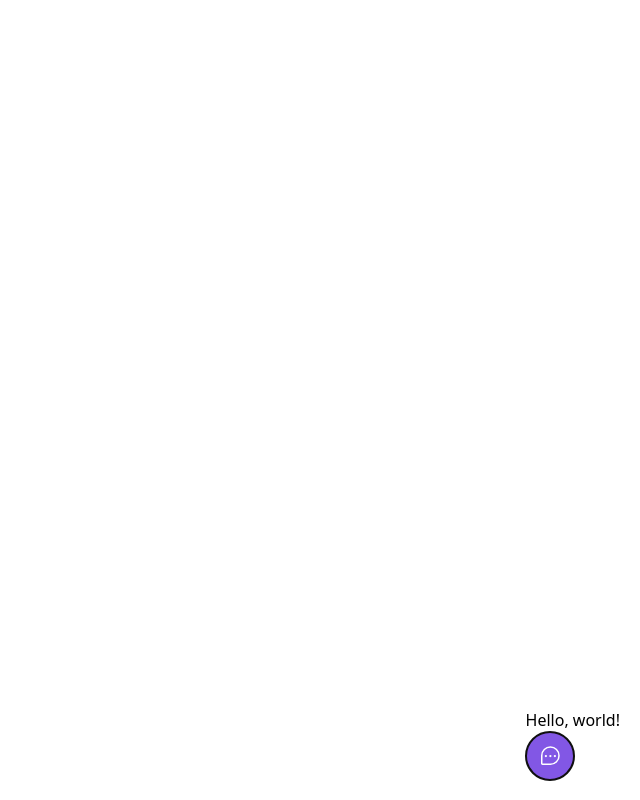
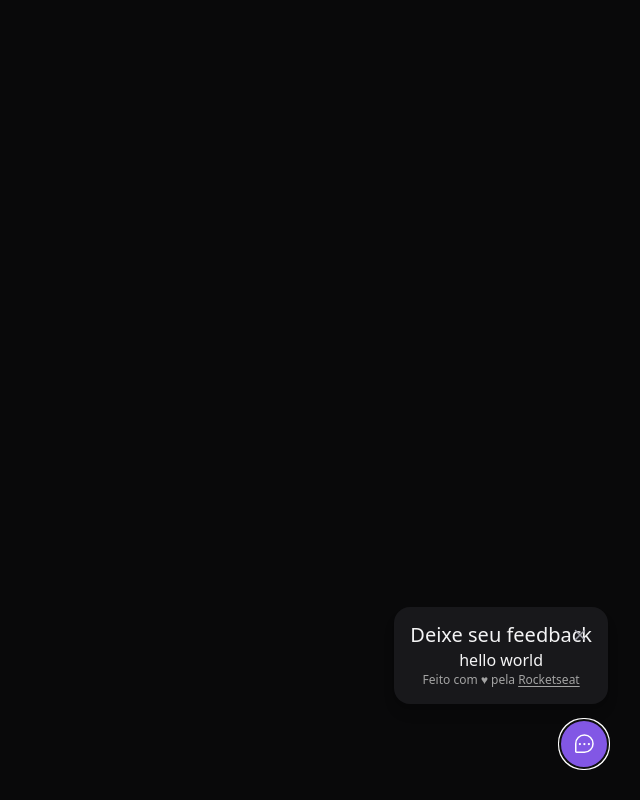
Before and after one commit to LucasMatheos/NLW-Return, a React (Vite) app: page / in a window 1280 px wide. Both pictures are taken after a click on the button "Feedback". Shown: the whole page, without its empty margins (640-1280 px from the left). Built offline with nearby package versions, Linux system fonts and the light colour scheme.

Commit message:
Body background, WidgetForm and CloseButton

```diff
--- /dev/null
+++ b/src/components/CloseButton.tsx
@@ -0,0 +1,10 @@
+import { Popover } from "@headlessui/react";
+import { X } from "phosphor-react";
+
+export function CloseButton(){
+  return(
+    <Popover.Button className="top-5 right-5 absolute text-zinc-400 hover: text-zinc-100 " title="Fechar formulário de feedback">
+      <X weight="bold" className="w-4 h-4"/>
+    </Popover.Button>
+  )
+}
--- a/src/components/Widget.tsx
+++ b/src/components/Widget.tsx
@@ -1,10 +1,13 @@
 import { ChatTeardropDots } from "phosphor-react";
 import { Popover } from "@headlessui/react";
+import { WidgetForm } from "./WidgetForm";
 
 export function Widget() {
   return (
-    <Popover className="absolute bottom-5 right-5 ">
-      <Popover.Panel>Hello, world!</Popover.Panel>
+    <Popover className="absolute bottom-4 right-4 flex flex-col items-end md:bottom-8 md:right-8 ">
+      <Popover.Panel>
+        <WidgetForm />
+      </Popover.Panel>
       <Popover.Button className="bg-brand-500 rounded-full px-3 h-12 flex items-center text-white group">
         <ChatTeardropDots className="w-6 h-6 " />
         <span className="max-w-0 overflow-hidden group-hover:max-w-xs transition-all duration-700 ease-linear">
--- /dev/null
+++ b/src/components/WidgetForm.tsx
@@ -0,0 +1,23 @@
+import { CloseButton } from "./CloseButton";
+
+export function WidgetForm() {
+  return (
+    <div className="bg-zinc-900 p-4 relative rounded-2xl mb-4 flex flex-col items-center shadow-lg w-[calc(100vw-2rem)] md:w-auto">
+      <header>
+        <span className="text-xl leading-6">Deixe seu feedback</span>
+        <CloseButton />
+      </header>
+
+      <p>hello world</p>
+      <footer className="text-xs text-neutral-400">
+        Feito com ♥ pela{" "}
+        <a
+          className="underline underline-offset-2"
+          href="https://rocketseat.com.br"
+        >
+          Rocketseat
+        </a>
+      </footer>
+    </div>
+  );
+}
--- a/src/global.css
+++ b/src/global.css
@@ -1,3 +1,7 @@
 @tailwind base;
 @tailwind components;
 @tailwind utilities;
+
+body {
+  @apply bg-[#09090A] text-zinc-100
+}
```
